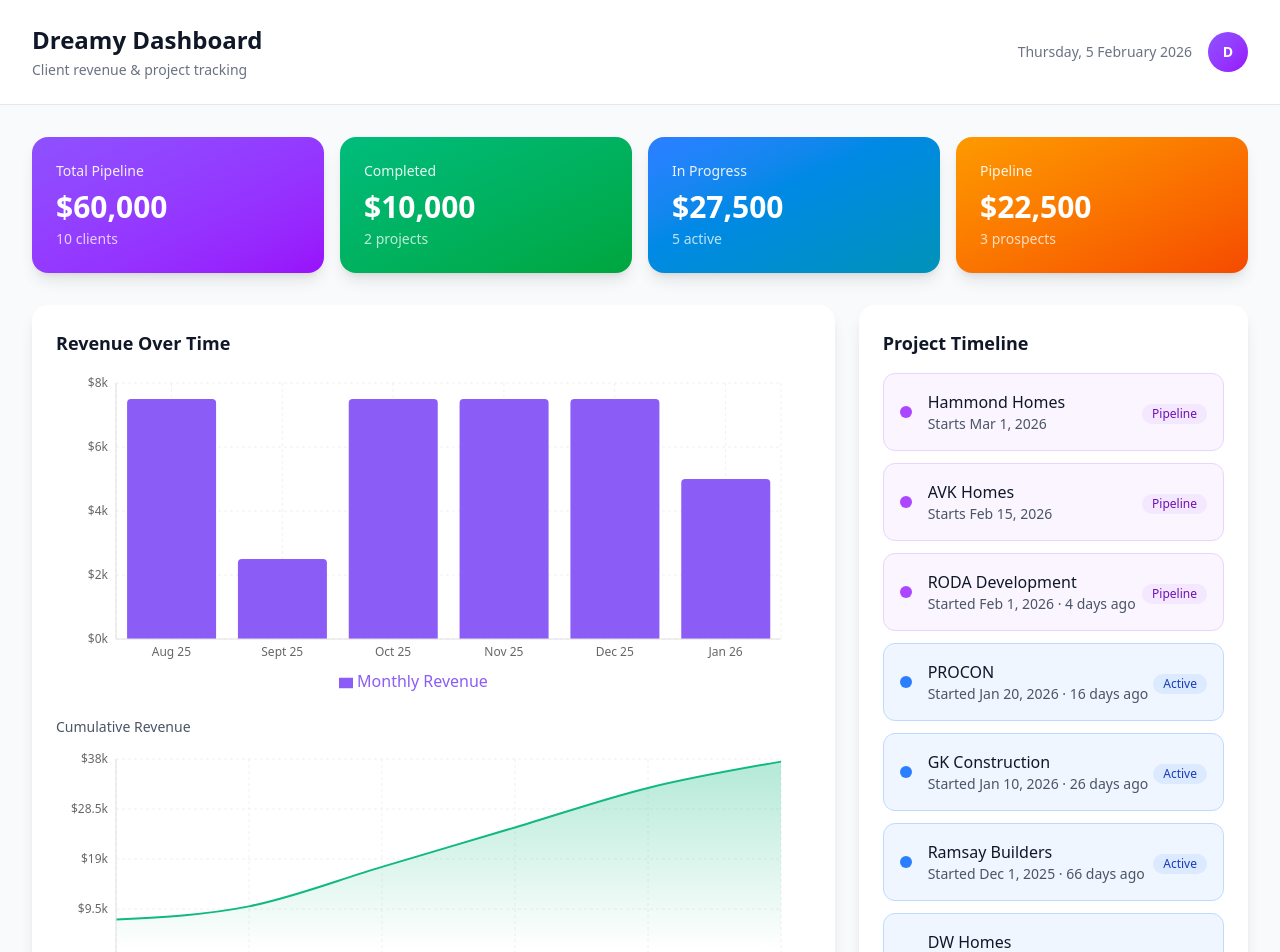
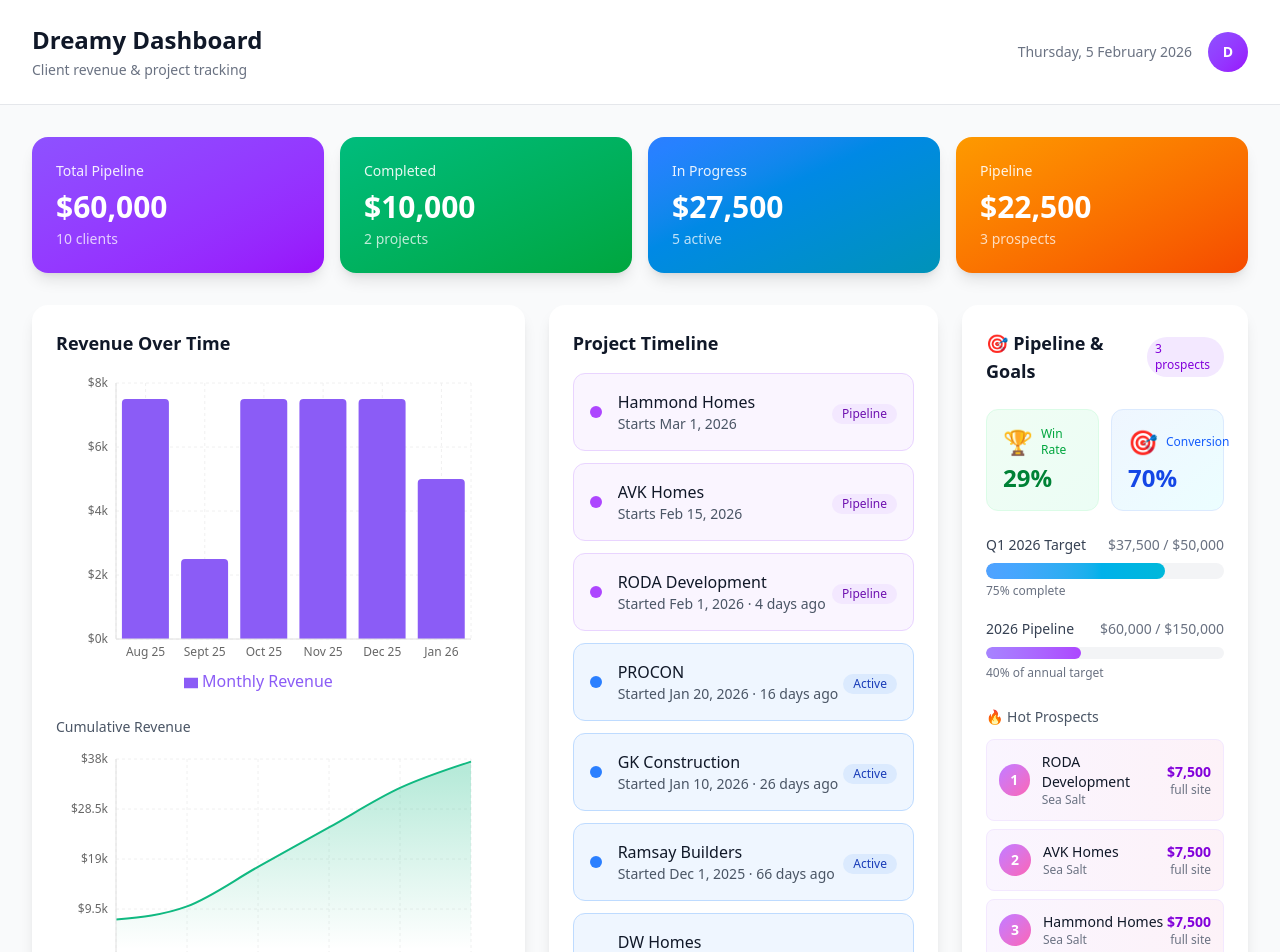
Before and after one commit to dreamy-launch/dreamy-dashboard, a Next.js app: page / in a window 1280 px wide. Shown: the top 952 px of the page. Built offline with nearby package versions, Linux system fonts and the light colour scheme.

Commit message:
Add gamified Prospects panel with goals, win rate, achievements

```diff
--- a/package.json
+++ b/package.json
@@ -5,7 +5,7 @@
   "scripts": {
     "dev": "next dev",
     "build": "next build",
-    "start": "next start -p ${PORT:-3000}",
+    "start": "next start -p 3000",
     "lint": "eslint"
   },
   "dependencies": {
--- a/src/app/page.tsx
+++ b/src/app/page.tsx
@@ -2,6 +2,7 @@ import SummaryCards from '@/components/SummaryCards';
 import ClientTable from '@/components/ClientTable';
 import RevenueChart from '@/components/RevenueChart';
 import ProjectTimeline from '@/components/ProjectTimeline';
+import ProspectsPanel from '@/components/ProspectsPanel';
 
 export default function Dashboard() {
   return (
@@ -38,13 +39,16 @@ export default function Dashboard() {
           <SummaryCards />
         </section>
 
-        {/* Charts and Timeline Row */}
-        <section className="grid grid-cols-1 lg:grid-cols-3 gap-6 mb-8">
-          <div className="lg:col-span-2">
+        {/* Charts, Timeline, and Prospects Row */}
+        <section className="grid grid-cols-1 lg:grid-cols-12 gap-6 mb-8">
+          <div className="lg:col-span-5">
             <RevenueChart />
           </div>
-          <div>
+          <div className="lg:col-span-4">
             <ProjectTimeline />
+          </div>
+          <div className="lg:col-span-3">
+            <ProspectsPanel />
           </div>
         </section>
 
--- /dev/null
+++ b/src/components/ProspectsPanel.tsx
@@ -0,0 +1,170 @@
+'use client';
+
+import { clients, getPipelineRevenue, getActiveRevenue, getCompletedRevenue } from '@/data/clients';
+
+const formatCurrency = (amount: number) => {
+  return new Intl.NumberFormat('en-NZ', {
+    style: 'currency',
+    currency: 'NZD',
+    minimumFractionDigits: 0,
+    maximumFractionDigits: 0,
+  }).format(amount);
+};
+
+// Gamification: Calculate win rate and streaks
+const getWinRate = () => {
+  const completed = clients.filter(c => c.status === 'completed').length;
+  const total = clients.filter(c => c.status !== 'pipeline').length;
+  return total > 0 ? Math.round((completed / total) * 100) : 0;
+};
+
+const getConversionRate = () => {
+  const won = clients.filter(c => c.status === 'completed' || c.status === 'active').length;
+  const total = clients.length;
+  return total > 0 ? Math.round((won / total) * 100) : 0;
+};
+
+export default function ProspectsPanel() {
+  const pipelineClients = clients.filter(c => c.status === 'pipeline');
+  const pipelineValue = getPipelineRevenue();
+  const activeValue = getActiveRevenue();
+  const completedValue = getCompletedRevenue();
+
+  // Q1 2026 target
+  const q1Target = 50000;
+  const q1Progress = completedValue + activeValue;
+  const q1Percentage = Math.min(100, Math.round((q1Progress / q1Target) * 100));
+
+  // Annual target
+  const annualTarget = 150000;
+  const totalPipeline = pipelineValue + activeValue + completedValue;
+  const annualPercentage = Math.min(100, Math.round((totalPipeline / annualTarget) * 100));
+
+  const winRate = getWinRate();
+  const conversionRate = getConversionRate();
+
+  return (
+    <div className="bg-white rounded-2xl shadow-lg p-6">
+      <div className="flex items-center justify-between mb-6">
+        <h2 className="text-lg font-semibold text-gray-900">🎯 Pipeline & Goals</h2>
+        <span className="text-xs bg-purple-100 text-purple-700 px-2 py-1 rounded-full font-medium">
+          {pipelineClients.length} prospects
+        </span>
+      </div>
+
+      {/* Gamified Metrics */}
+      <div className="grid grid-cols-2 gap-3 mb-6">
+        <div className="bg-gradient-to-br from-green-50 to-emerald-50 rounded-xl p-4 border border-green-100">
+          <div className="flex items-center gap-2 mb-1">
+            <span className="text-2xl">🏆</span>
+            <span className="text-xs text-green-600 font-medium">Win Rate</span>
+          </div>
+          <p className="text-2xl font-bold text-green-700">{winRate}%</p>
+        </div>
+        <div className="bg-gradient-to-br from-blue-50 to-cyan-50 rounded-xl p-4 border border-blue-100">
+          <div className="flex items-center gap-2 mb-1">
+            <span className="text-2xl">🎯</span>
+            <span className="text-xs text-blue-600 font-medium">Conversion</span>
+          </div>
+          <p className="text-2xl font-bold text-blue-700">{conversionRate}%</p>
+        </div>
+      </div>
+
+      {/* Q1 Target Progress */}
+      <div className="mb-5">
+        <div className="flex items-center justify-between mb-2">
+          <span className="text-sm font-medium text-gray-700">Q1 2026 Target</span>
+          <span className="text-sm text-gray-500">
+            {formatCurrency(q1Progress)} / {formatCurrency(q1Target)}
+          </span>
+        </div>
+        <div className="h-4 bg-gray-100 rounded-full overflow-hidden">
+          <div
+            className={`h-full rounded-full transition-all duration-500 ${
+              q1Percentage >= 100
+                ? 'bg-gradient-to-r from-green-400 to-emerald-500'
+                : q1Percentage >= 75
+                ? 'bg-gradient-to-r from-blue-400 to-cyan-500'
+                : q1Percentage >= 50
+                ? 'bg-gradient-to-r from-yellow-400 to-amber-500'
+                : 'bg-gradient-to-r from-purple-400 to-violet-500'
+            }`}
+            style={{ width: `${q1Percentage}%` }}
+          />
+        </div>
+        <div className="flex justify-between mt-1">
+          <span className="text-xs text-gray-500">{q1Percentage}% complete</span>
+          {q1Percentage >= 100 && <span className="text-xs text-green-600 font-medium">🎉 Target hit!</span>}
+        </div>
+      </div>
+
+      {/* Annual Target Progress */}
+      <div className="mb-6">
+        <div className="flex items-center justify-between mb-2">
+          <span className="text-sm font-medium text-gray-700">2026 Pipeline</span>
+          <span className="text-sm text-gray-500">
+            {formatCurrency(totalPipeline)} / {formatCurrency(annualTarget)}
+          </span>
+        </div>
+        <div className="h-3 bg-gray-100 rounded-full overflow-hidden">
+          <div
+            className="h-full bg-gradient-to-r from-violet-400 to-purple-500 rounded-full transition-all duration-500"
+            style={{ width: `${annualPercentage}%` }}
+          />
+        </div>
+        <span className="text-xs text-gray-500">{annualPercentage}% of annual target</span>
+      </div>
+
+      {/* Hot Prospects */}
+      <div>
+        <h3 className="text-sm font-medium text-gray-600 mb-3">🔥 Hot Prospects</h3>
+        <div className="space-y-2">
+          {pipelineClients.slice(0, 4).map((client, idx) => (
+            <div
+              key={client.id}
+              className="flex items-center justify-between p-3 bg-gradient-to-r from-purple-50 to-pink-50 rounded-lg border border-purple-100 hover:shadow-md transition-shadow"
+            >
+              <div className="flex items-center gap-3">
+                <div className="w-8 h-8 rounded-full bg-gradient-to-br from-purple-400 to-pink-400 flex items-center justify-center text-white text-sm font-bold">
+                  {idx + 1}
+                </div>
+                <div>
+                  <p className="font-medium text-gray-900 text-sm">{client.name}</p>
+                  <p className="text-xs text-gray-500">{client.source}</p>
+                </div>
+              </div>
+              <div className="text-right">
+                <p className="font-semibold text-purple-700 text-sm">{formatCurrency(client.revenue)}</p>
+                <p className="text-xs text-gray-500">{client.projectType.replace('-', ' ')}</p>
+              </div>
+            </div>
+          ))}
+        </div>
+      </div>
+
+      {/* Achievement Badges */}
+      {(completedValue >= 10000 || clients.length >= 10) && (
+        <div className="mt-6 pt-4 border-t border-gray-100">
+          <h3 className="text-sm font-medium text-gray-600 mb-3">🏅 Achievements</h3>
+          <div className="flex flex-wrap gap-2">
+            {completedValue >= 10000 && (
+              <span className="inline-flex items-center gap-1 px-3 py-1 bg-yellow-100 text-yellow-800 rounded-full text-xs font-medium">
+                💰 $10K Club
+              </span>
+            )}
+            {clients.length >= 10 && (
+              <span className="inline-flex items-center gap-1 px-3 py-1 bg-blue-100 text-blue-800 rounded-full text-xs font-medium">
+                👥 10 Clients
+              </span>
+            )}
+            {winRate >= 50 && (
+              <span className="inline-flex items-center gap-1 px-3 py-1 bg-green-100 text-green-800 rounded-full text-xs font-medium">
+                🎯 50%+ Win Rate
+              </span>
+            )}
+          </div>
+        </div>
+      )}
+    </div>
+  );
+}
```
